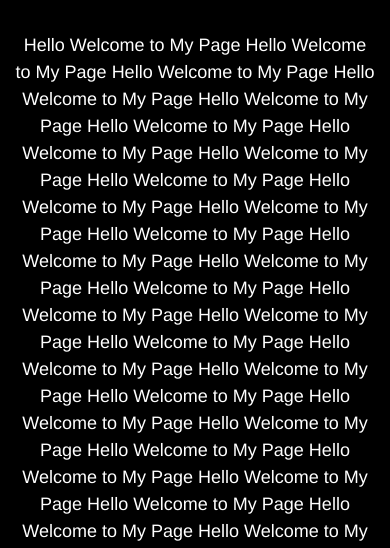
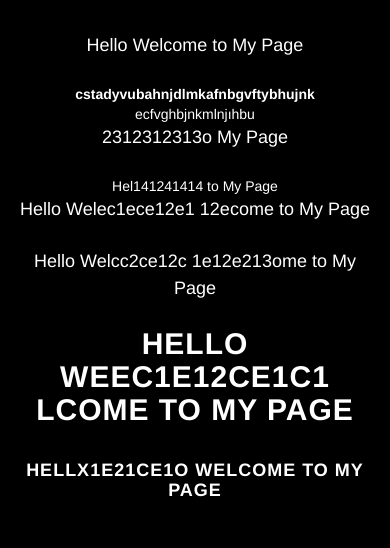
Before and after one commit to SanderYaz/sanderyaz.github.io, a plain HTML site: page index.html in a window 390 px wide. Shown: the part 552-1100 px from the top of the page. Drawn offline with Linux system fonts and the light colour scheme; no server answers.

Commit message:
mobile deneme touchmove

```diff
--- a/index.html
+++ b/index.html
@@ -123,7 +123,15 @@
     <div class="row">
         <div class="col-lg-8 col-lg-offset-2">
             <h2>About SanderYaz</h2>
-            <p> Hello Welcome to My Page Hello Welcome to My Page Hello Welcome to My Page Hello Welcome to My Page Hello Welcome to My Page Hello Welcome to My Page Hello Welcome to My Page Hello Welcome to My Page Hello Welcome to My Page Hello Welcome to My Page Hello Welcome to My Page Hello Welcome to My Page Hello Welcome to My Page Hello Welcome to My Page Hello Welcome to My Page Hello Welcome to My Page Hello Welcome to My Page Hello Welcome to My Page Hello Welcome to My Page Hello Welcome to My Page Hello Welcome to My Page Hello Welcome to My Page Hello Welcome to My Page Hello Welcome to My Page Hello Welcome to My Page Hello Welcome to My Page Hello Welcome to My Page Hello Welcome to My Page Hello Welcome to My Page Hello Welcome to My Page Hello Welcome to My Page Hello Welcome to My Page Hello Welcome to My Page Hello Welcome to My Page Hello Welcome to My Page Hello Welcome to My Page Hello Welcome to My Page Hello Welcome to My Page Hello Welcome to My Page Hello Welcome to My Page Hello Welcome to My Page Hello Welcome to My Page Hello Welcome to My Page Hello Welcome to My Page Hello Welcome to My Page Hello Welcome to My Page Hello Welcome to My Page Hello Welcome to My Page Hello Welcome to My Page Hello Welcome to My Page Hello Welcome to My Page Hello Welcome to My Page</p>
+            <p> Hello Welcome to My Page</p>
+            <strong> cstadyvubahnjdlmkafnbgvftybhujnk</strong>
+            <div> ecfvghbjnkmlnjıhbu</div>
+            <p> 2312312313o My Page</p>
+            <span> Hel141241414 to My Page</span>
+            <p> Hello Welec1ece12e1  12ecome to My Page</p>
+            <p> Hello Welcc2ce12c  1e12e213ome to My Page</p>
+            <h2> Hello Weec1e12ce1c1 lcome to My Page</h2>
+            <h4> Hellx1e21ce1o Welcome to My Page</h4>
         </div>
     </div>
 </section>
```
